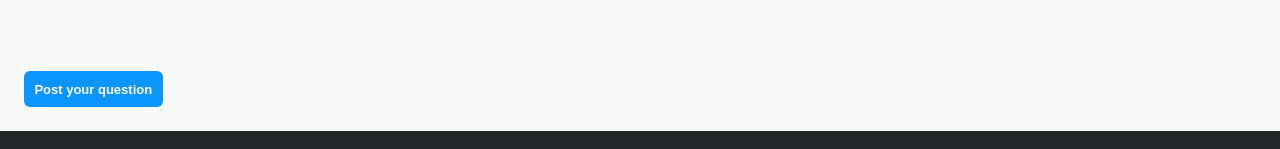
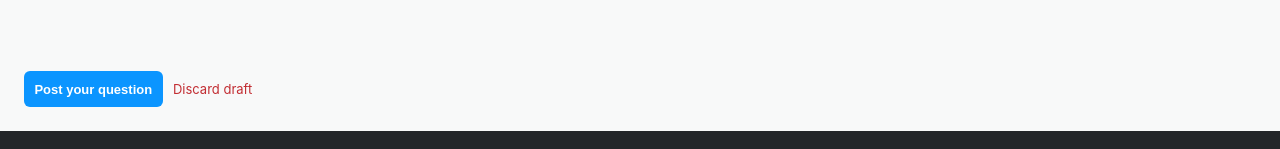
Before and after one commit to codestates-seb/seb45_pre_008, a React (Create React App) app in the folder client/: page / in a window 1280 px wide. Shown: the part 1067-1216 px from the top of the page. Built offline with nearby package versions, Linux system fonts and the light colour scheme.

Commit message:
✨Discard draft버튼 클릭시 모달창 구현

```diff
--- a/client/src/assets/styles/QuestionStyle.jsx
+++ b/client/src/assets/styles/QuestionStyle.jsx
@@ -46,7 +46,7 @@ export const QuestionContent = styled.input`
   }
   border-radius: 8px;
 `;
-export const NextButton = styled.button`
+export const Button = styled.button`
   padding: 10.4px;
   margin: 8px 0 0;
   font-size: 13px;
@@ -59,6 +59,7 @@ export const NextButton = styled.button`
   &:hover {
     background-color: rgb(36, 105, 194);
   }
+  /* display: ${(props) => (props.isVisible ? 'block' : 'none')}; */
 `;
 export const InvalidNextButton = styled.button`
   padding: 10.4px;
--- /dev/null
+++ b/client/src/components/DiscardDraft.jsx
@@ -0,0 +1,73 @@
+import { useState } from 'react';
+import styled from 'styled-components';
+
+const Button = styled.button`
+  all: unset;
+  color: rgb(194, 45, 50);
+  padding: 10.4px;
+  font-size: 13px;
+  font-weight: 400;
+  border-radius: 6px;
+  cursor: pointer;
+  &:hover {
+    background-color: rgb(253, 242, 242);
+    color: rgb(172, 37, 42);
+  }
+  &:active {
+    color: rgb(194, 45, 50);
+    background-color: rgb(249, 211, 211);
+  }
+`;
+const ModalTitle = styled.div``;
+const ModalOverlay = styled.div`
+  position: fixed;
+  top: 0;
+  left: 0;
+  width: 100%;
+  height: 100%;
+  background-color: rgba(0, 0, 0, 0.5);
+  display: flex;
+  justify-content: center;
+  align-items: center;
+`;
+
+const ModalContent = styled.div`
+  background-color: white;
+  padding: 20px;
+  border-radius: 8px;
+  box-shadow: 0 2px 8px rgba(0, 0, 0, 0.1);
+`;
+
+export default function DiscardDraft() {
+  const [isModalOpen, setIsModalOpen] = useState(false);
+
+  const openModal = () => {
+    setIsModalOpen(true);
+  };
+  const closeModal = () => {
+    setIsModalOpen(false);
+  };
+  const handleModalClick = (e) => {
+    if (e.target === e.currentTarget) {
+      closeModal();
+    }
+  };
+  return (
+    <>
+      <Button onClick={openModal}>Discard draft</Button>
+      {isModalOpen && (
+        <ModalOverlay onClick={handleModalClick}>
+          <ModalContent>
+            <ModalTitle>Discard question</ModalTitle>
+            <p>
+              Are you sure you want to discard this question? This cannot be
+              undone.
+            </p>
+            <Button onClick={closeModal}>Discard question</Button>
+            <Button onClick={closeModal}>Cancel</Button>
+          </ModalContent>
+        </ModalOverlay>
+      )}
+    </>
+  );
+}
--- a/client/src/components/Tag.jsx
+++ b/client/src/components/Tag.jsx
@@ -5,7 +5,7 @@ import {
   QuestionBox,
   QuestionBoxTitle,
   QuestionBoxSubTitle,
-  NextButton,
+  Button,
   InvalidNextButton,
   DescribeContainer1,
   DescribeTop,
@@ -136,7 +136,7 @@ export default function Tag() {
           )}
         </TagBox>
         {tagList.length >= 1 ? (
-          <NextButton disabled>Next</NextButton>
+          <Button disabled>Next</Button>
         ) : (
           <InvalidNextButton>Next</InvalidNextButton>
         )}
--- a/client/src/pages/Question.jsx
+++ b/client/src/pages/Question.jsx
@@ -6,7 +6,7 @@ import {
   QuestionBoxTitle,
   QuestionBoxSubTitle,
   QuestionContent,
-  NextButton,
+  Button,
   InvalidNextButton,
   DescribeContainer1,
   DescribeTop,
@@ -18,9 +18,10 @@ import {
 import Writing from './../assets/images/writing-logo.svg';
 import Draft from '../components/Draft.jsx';
 import Tag from '../components/Tag.jsx';
+import DiscardDraft from '../components/DiscardDraft.jsx';
 
 const MainBox = styled.main`
-  padding: 0px 24px 24px;
+  padding: 0 24px 24px;
   background-color: #f8f9f9;
 `;
 const MainTitle = styled.h1`
@@ -79,6 +80,7 @@ export default function Question() {
     selec2: false,
     selec3: false,
   });
+  // const [isButtonVisible, setIsButtonVisible] = useState(true);
 
   const handleChangeTitle = (e) => {
     setTitle(e.target.value);
@@ -92,6 +94,9 @@ export default function Question() {
   const handleFocus = (value, key) => {
     setIsFocused({ ...isFocused, [key]: value });
   };
+  // const handleButtonClick = () => {
+  //   setIsButtonVisible(false);
+  // };
 
   const isTitleValid = title.length >= 15;
   const isContentValid = content.length >= 20;
@@ -155,7 +160,7 @@ export default function Question() {
             onChange={handleChangeTitle}
           ></QuestionContent>
           {isTitleValid ? (
-            <NextButton disabled={!isTitleValid}>Next</NextButton>
+            <Button disabled={!isTitleValid}>Next</Button>
           ) : (
             <InvalidNextButton>Next</InvalidNextButton>
           )}
@@ -192,7 +197,7 @@ export default function Question() {
           </QuestionBoxSubTitle>
           <Draft value={content} onChange={handleChangeContent} />
           {isContentValid ? (
-            <NextButton disabled={!isContentValid}>Next</NextButton>
+            <Button disabled={!isContentValid}>Next</Button>
           ) : (
             <InvalidNextButton>Next</InvalidNextButton>
           )}
@@ -225,7 +230,7 @@ export default function Question() {
           </QuestionBoxSubTitle>
           <Draft value={subContent} onChange={handleChangeSubContent} />
           {isSubContentValid ? (
-            <NextButton disabled={!isSubContentValid}>Next</NextButton>
+            <Button disabled={!isSubContentValid}>Next</Button>
           ) : (
             <InvalidNextButton>Next</InvalidNextButton>
           )}
@@ -265,7 +270,8 @@ export default function Question() {
         )}
       </QuestionContainer>
       <Tag />
-      <NextButton>Post your question</NextButton>
+      <Button>Post your question</Button>
+      <DiscardDraft />
     </MainBox>
   );
 }
```
